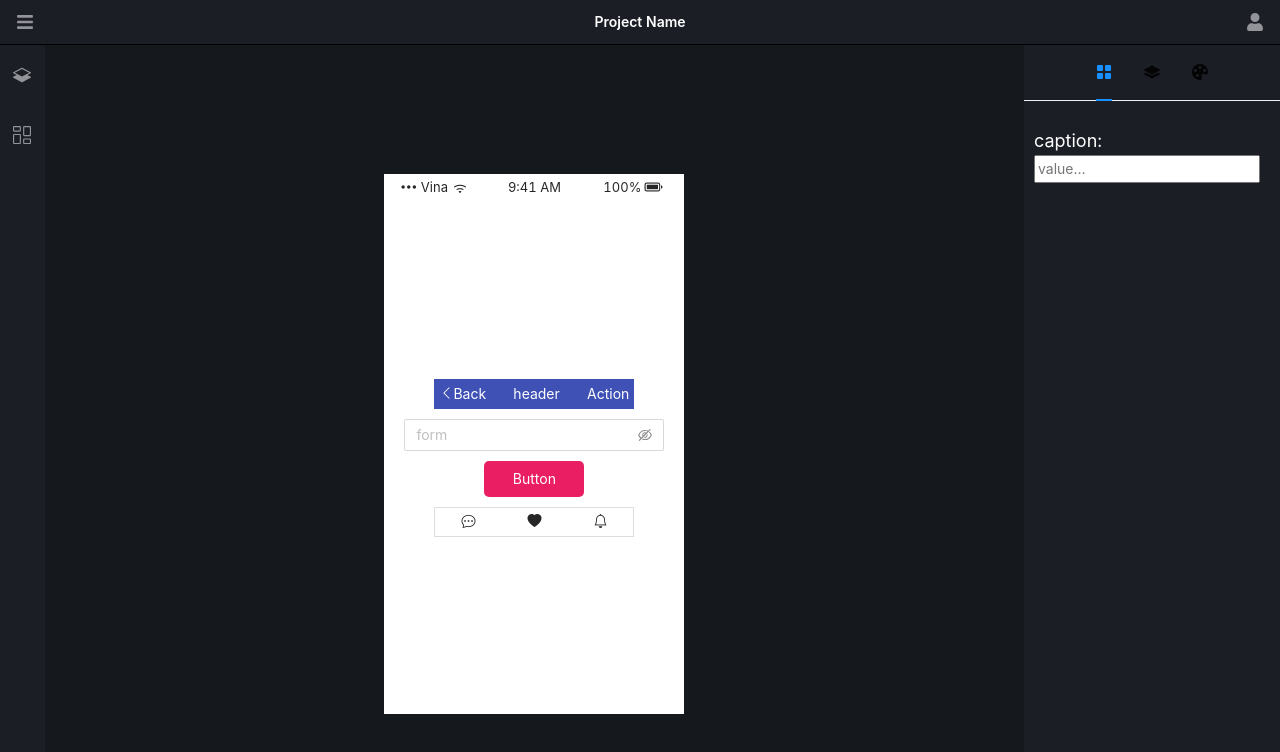
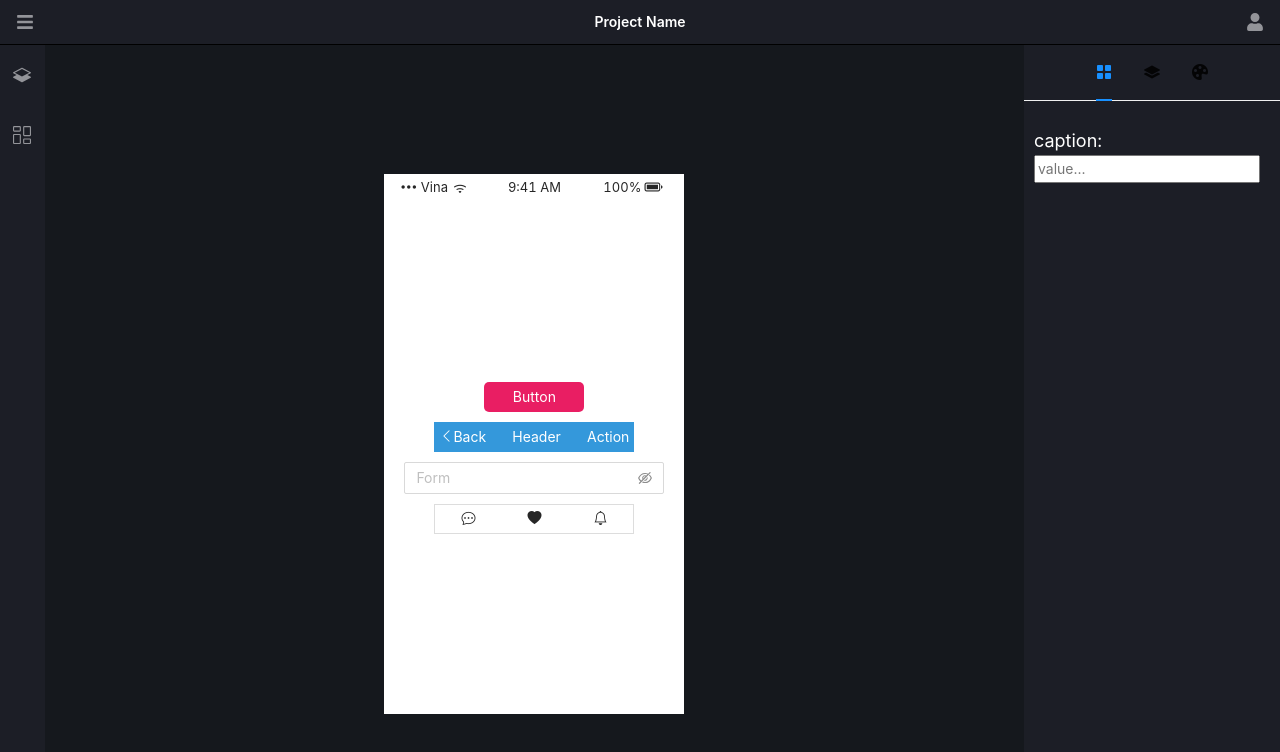
Before and after one commit to DevMinhThu/InternProject_2, a React (Create React App) app in the folder builder-app/: page / in a window 1280 px wide. Shown: the top 752 px of the page. Built offline with nearby package versions, Linux system fonts and the light colour scheme.

Commit message:
builder-app

```diff
--- a/builder-app/src/Handler/CompList/Button.js
+++ b/builder-app/src/Handler/CompList/Button.js
@@ -1,21 +1,24 @@
 import React from "react";
 
 function Button(props) {
+  console.log("button file", props);
   return (
     <div onClick={props.onClick}>
-      <button style={style}>{props.block.headline}</button>
+      <button
+        style={{
+          width: "100px",
+          height: "30px",
+          borderRadius: "5px",
+          border: 0,
+          color: "#fff",
+          backgroundColor: props.background,
+          margin: "5px",
+        }}
+      >
+        {props.title}
+      </button>
     </div>
   );
 }
 
-const style = {
-  width: "100px",
-  height: "36px",
-  borderRadius: "5px",
-  border: 0,
-  color: "#fff",
-  backgroundColor: "#E91E63",
-  margin: "5px",
-};
-
 export default Button;
--- a/builder-app/src/Handler/CompList/Form.js
+++ b/builder-app/src/Handler/CompList/Form.js
@@ -9,7 +9,7 @@ function Form(props) {
         direction="vertical"
         onClick={props.onClick}
       >
-        <Input.Password placeholder={props.block.headline} />
+        <Input.Password placeholder={props.title} />
       </Space>
     </div>
   );
--- a/builder-app/src/Handler/CompList/Header.js
+++ b/builder-app/src/Handler/CompList/Header.js
@@ -3,12 +3,25 @@ import React from "react";
 function Header(props) {
   return (
     <div style={container}>
-      <div style={styleHeader} onClick={props.onClick}>
+      <div
+        style={{
+          backgroundColor: props.background,
+          display: "flex",
+          justifyContent: "space-between",
+          alignItems: "center",
+          width: "200px",
+          height: "30px",
+          padding: "5px",
+          margin: "5px",
+          color: "#fff",
+        }}
+        onClick={props.onClick}
+      >
         <div>
           <i className="bi bi-chevron-left" />
           Back
         </div>
-        <div>{props.block.headline}</div>
+        <div>{props.title}</div>
         <div>Action</div>
       </div>
       <div>{props.children}</div>
@@ -23,16 +36,16 @@ const container = {
   alignItems: "center",
 };
 
-const styleHeader = {
-  backgroundColor: "#3F51B5",
-  display: "flex",
-  justifyContent: "space-between",
-  alignItems: "center",
-  width: "200px",
-  height: "30px",
-  padding: "5px",
-  margin: "5px",
-  color: "#fff",
-};
+// const styleHeader = {
+//   backgroundColor: "#3F51B5",
+//   display: "flex",
+//   justifyContent: "space-between",
+//   alignItems: "center",
+//   width: "200px",
+//   height: "30px",
+//   padding: "5px",
+//   margin: "5px",
+//   color: "#fff",
+// };
 
 export default Header;
--- a/builder-app/src/Handler/components.js
+++ b/builder-app/src/Handler/components.js
@@ -20,39 +20,30 @@ function Component({ block }) {
   const ctx = useContext(AppContext);
 
   if (typeof CompList[block.component] !== "undefined") {
-    // handle here
-    // props: {
-    //         title: {
-    //           value: "button",
-    //           type: "String",
-    //         },
-    //         background: {
-    //           value: "red",
-    //           type: "color",
-    //         },
-    //       }
-    //   // target convert props tren sang dang props duoi
-    //   props: {
-    //     title: "button",
-    //     background: "red",
-    //     onClick: ()=>{}
-    //   }
-
-    return React.createElement(
-      CompList[block.component],
-      // truyền props đã convert bên trên xuống đây để thay tham số thứ 2 của hàm createElement
-      // props,
-      {
+    // handle properties
+    const props = () => {
+      const res = {
         key: block._uid,
-        block: block,
-
         onClick: (event) => {
           ctx.setSelectedComp(block);
           console.log(block.headline);
           event.stopPropagation();
           event.preventDefault();
         },
-      },
+      };
+      const properties = block.properties;
+      for (let key in properties) {
+        if (properties.hasOwnProperty(key)) {
+          res[key] = properties[key].value;
+        }
+      }
+      return res;
+    };
+    console.log("POP", props());
+
+    return React.createElement(
+      CompList[block.component],
+      props(),
       block.children &&
         (typeof block.children === "string"
           ? block.children
--- a/builder-app/src/components/Page/Editor/index.js
+++ b/builder-app/src/components/Page/Editor/index.js
@@ -1,5 +1,6 @@
 import React from "react";
 import Component from "../../../Handler/components";
+import { SidebarData } from "../Sidebar/SidebarData";
 
 function Editor(props) {
   return (
@@ -40,8 +41,11 @@ function Editor(props) {
               height: "95%",
             }}
           >
-            {props.content.body.map((block) => {
-              return <Component key={block._uid} block={block} />;
+            {SidebarData().map((block) => {
+              const item = block;
+              return item.comps.map((block, index) => {
+                return <Component key={index} block={block} />;
+              });
             })}
           </div>
         </div>
--- a/builder-app/src/components/Page/Sidebar/SidebarData.js
+++ b/builder-app/src/components/Page/Sidebar/SidebarData.js
@@ -13,13 +13,13 @@ export const SidebarData = () => {
           _uid: "BUY6Drn9e4",
           component: "button",
           headline: "Button",
-          props: {
+          properties: {
             title: {
-              value: "header",
+              value: "Button",
               type: "String",
             },
             background: {
-              value: "blue",
+              value: "#E91E63",
               type: "color",
             },
           },
@@ -36,6 +36,16 @@ export const SidebarData = () => {
           _uid: "BUY6Drn9e1",
           component: "header",
           headline: "header",
+          properties: {
+            title: {
+              value: "Header",
+              type: "String",
+            },
+            background: {
+              value: "#3498db",
+              type: "color",
+            },
+          },
           // children: [
           //   {
           //     _uid: "BUY6Drn9e2",
@@ -56,6 +66,16 @@ export const SidebarData = () => {
           _uid: "BUY6Drn9e2",
           component: "form",
           headline: "form",
+          properties: {
+            title: {
+              value: "Form",
+              type: "String",
+            },
+            background: {
+              value: "#fff",
+              type: "color",
+            },
+          },
         },
       ],
     },
@@ -69,6 +89,16 @@ export const SidebarData = () => {
           _uid: "BUY6Drn9e5",
           component: "footer",
           headline: "footer",
+          properties: {
+            title: {
+              value: "Footer",
+              type: "String",
+            },
+            background: {
+              value: "orange",
+              type: "color",
+            },
+          },
         },
       ],
     },
```
